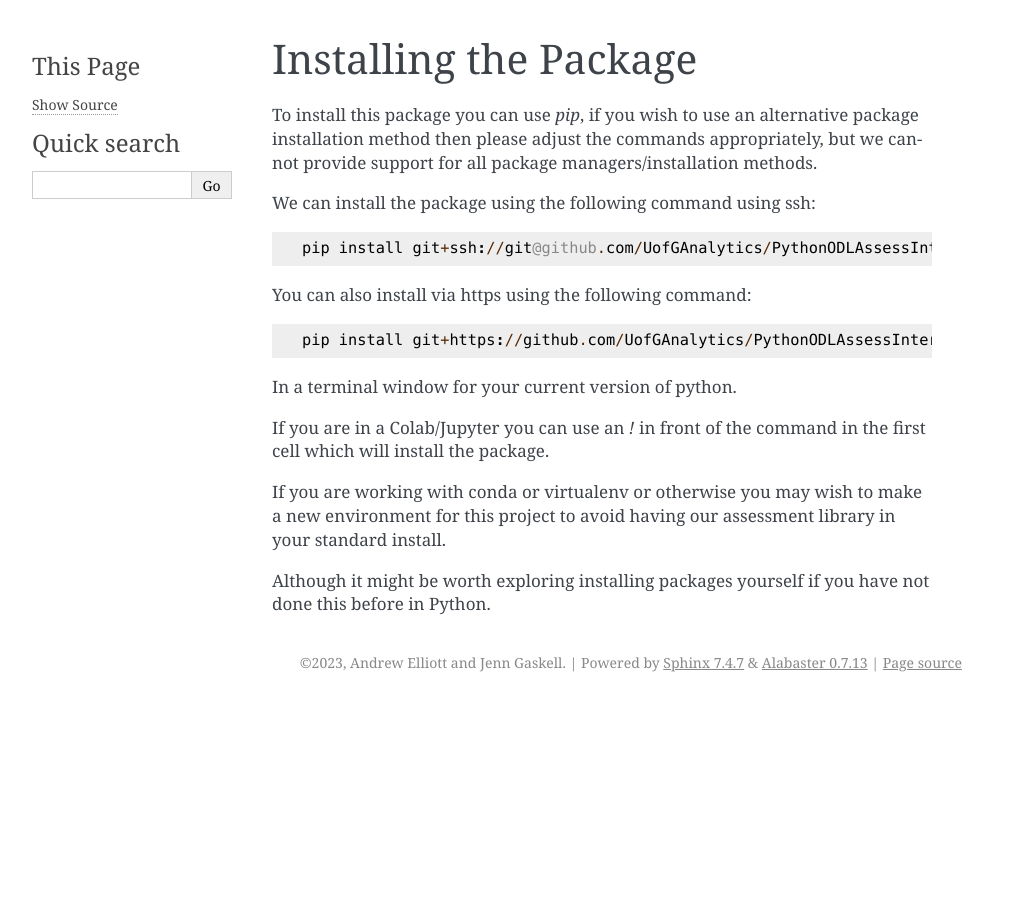
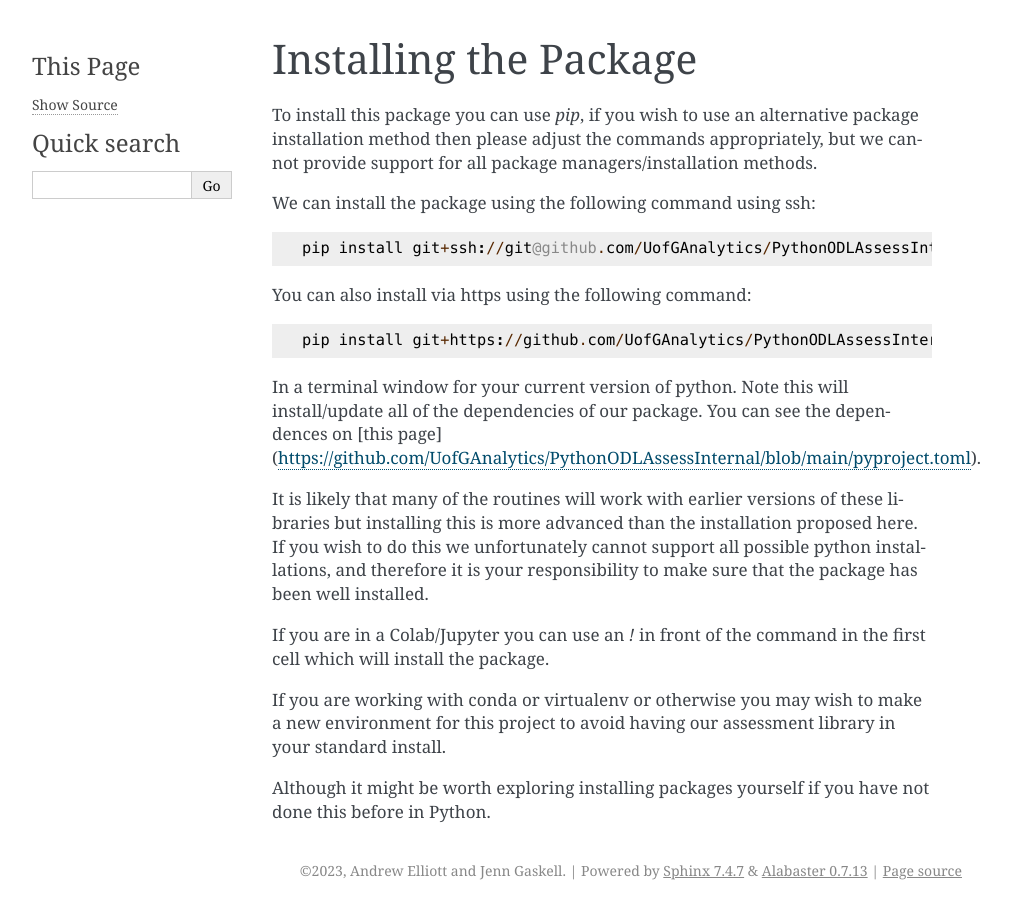
Before and after one commit to UofGAnalytics/PythonODLAssessInternal, a Sphinx documentation site: the page built from docs/Installation.rst, in a window 1280 px wide. Shown: the whole page, without its empty margins (148-1159 px from the left). Built offline with Sphinx 7.4.7, drawn with Linux system fonts in a browser that asks for light colours.

Commit message:
updating instructions

```diff
--- a/docs/Installation.rst
+++ b/docs/Installation.rst
@@ -15,7 +15,14 @@ You can also install via https using the following command::
      pip install git+https://github.com/UofGAnalytics/PythonODLAssessInternal
 
 
-In a terminal window for your current version of python.
+In a terminal window for your current version of python. Note this will
+install/update all of the dependencies of our package. You can see the
+dependences on [this
+page](https://github.com/UofGAnalytics/PythonODLAssessInternal/blob/main/pyproject.toml).
+
+It is likely that many of the routines will work with earlier versions of these
+libraries but installing this is more advanced than the installation proposed here.
+If you wish to do this we unfortunately cannot support all possible python installations, and therefore it is your responsibility to make sure that the package has been well installed.
 
 If you are in a Colab/Jupyter you can use an `!` in front of the command in the
 first cell which will install the package.
```
Also changed, not shown: README.md (+2 -2 lines).
